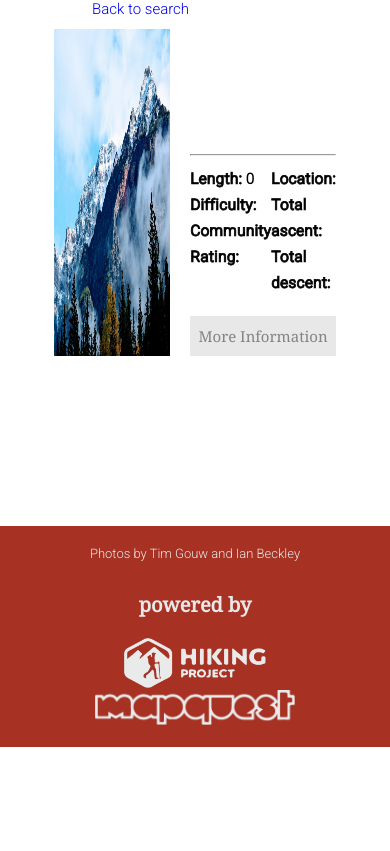
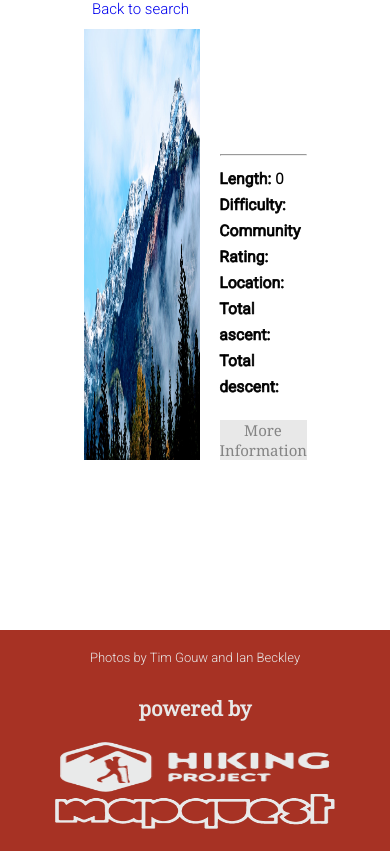
Before and after one commit to Sage-Kearney/find-hike-app, a React (Create React App) app: page /1/1 in a window 390 px wide. Shown: the part 868-1719 px from the top of the page. Before the commit the page ends 1615 px from the top, so only its background shows below. Built offline with nearby package versions, Linux system fonts and the light colour scheme; no server answers.

Commit message:
Removed console.logs & commited out code

```diff
--- a/src/App.css
+++ b/src/App.css
@@ -144,7 +144,6 @@ form {
 
 
 .results-container {
-    /* border: 1px solid green; */
     display: flex;
     flex-wrap: wrap;
     justify-content: center;
@@ -154,8 +153,6 @@ form {
 }
 
 .results-content-container {
-    /* border: 3px solid purple; */
-    /* overflow: hidden; */
     height: 450px;
     width: 45rem;
     margin: 1rem;
@@ -163,13 +160,11 @@ form {
 }
 
 .image-card {
-    /* border: 2px solid red; */
     width: 100%;
     height: 76%;
 }
 
 .content-card {
-    /* border: 1px solid blue; */
     padding: 1.3em 1.5em;
 }
 
@@ -269,7 +264,6 @@ h6 {
 
 .back-home-btn {
     flex-basis: 100%;
-    /* border: 2px solid orange; */
     padding-left: 14.5%;
     padding-bottom: .7em;
     font-size: 1.5rem;
@@ -286,7 +280,6 @@ h6 {
 .show-hike-container img {
     flex-basis: 40%;
     margin-right: 2em;
-    /* border: 1px solid black; */
     background-size: cover;
 }
 
@@ -322,6 +315,12 @@ hr {
     display: flex;
 }
 
+@media screen and (max-width:1110px){
+    .details-container {
+        flex-direction: column;
+    }
+}
+
 .details-container div {
     flex: 1;
 }
@@ -330,8 +329,6 @@ hr {
     text-decoration: none;
     font-size: 1.5rem;
     font-family: "Noto Serif";
-    /* width: 100%; */
-    /* border: 1px solid black; */
 }
 
 .hike-content button {
@@ -349,3 +346,13 @@ button a {
 .default-image {
     width: 30%;
 }
+
+@media screen and (max-width:852px){
+    img{
+        width: 300px;
+    }
+
+    .hike-content {
+        width: 3px;
+    }
+}
--- a/src/SearchBar.js
+++ b/src/SearchBar.js
@@ -1,5 +1,4 @@
 import React from 'react';
-// import { SearchIcon} from './shared/AppIcons';
 
 function SearchBar(props) {
     return (
--- a/src/Showhike.js
+++ b/src/Showhike.js
@@ -11,7 +11,6 @@ export default function Showhike(props) {
             <p className="back-home-btn"><Link to="/" onClick={props.restPage} >Back to search</Link></p>
             {props.hike.imgMedium ? <img src={props.hike.imgMedium} alt={props.hike.name}></img> :
                 <img src="/placeholder.jpg" alt={props.hike.name} className="default-image"></img>}
-            {/* <img src={props.hike.imgMedium} alt={props.hike.name}></img> */}
             <div className="hike-content">
                 <h2 className="showpageH1">{props.hike.name}</h2>
                 <p>{props.hike.summary}</p>
```
Also changed, not shown: src/App.js (+1 -50 lines).
